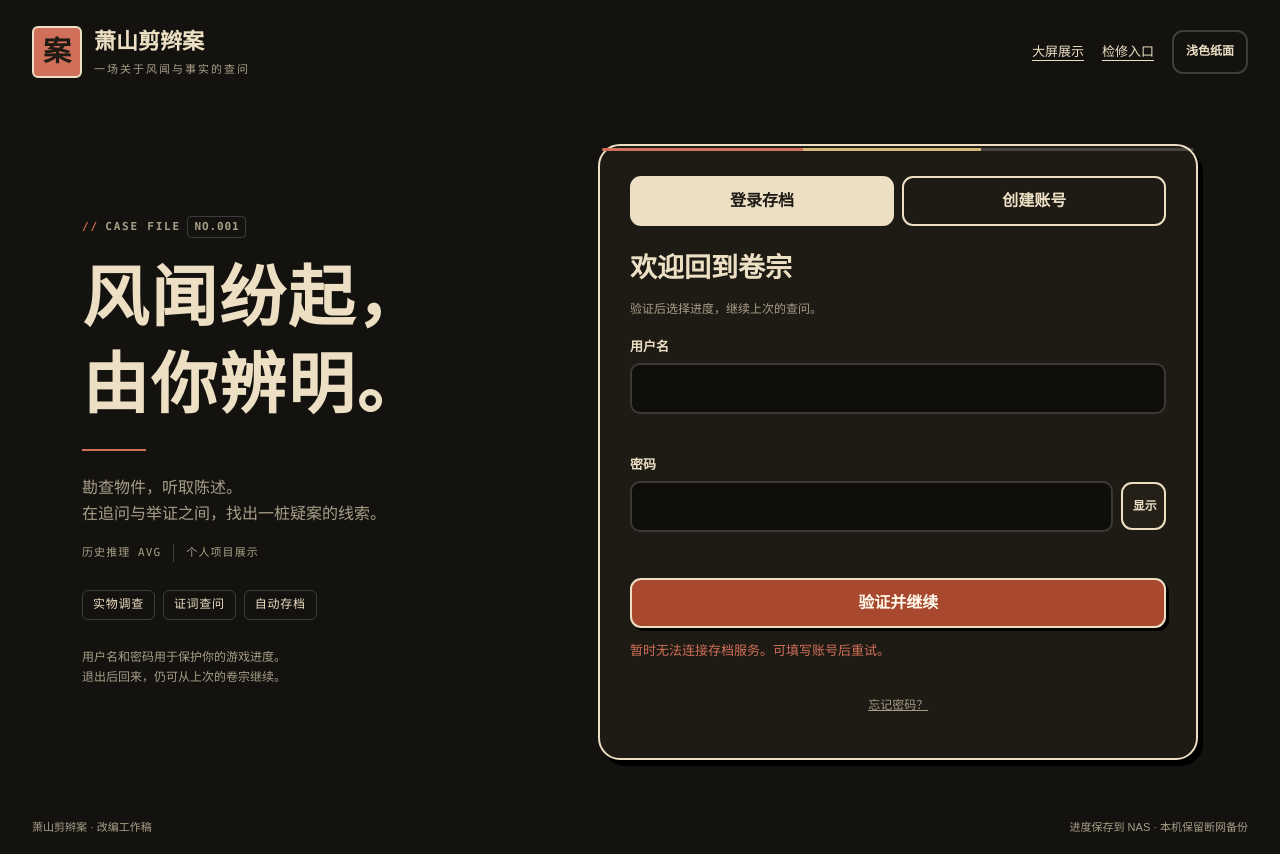
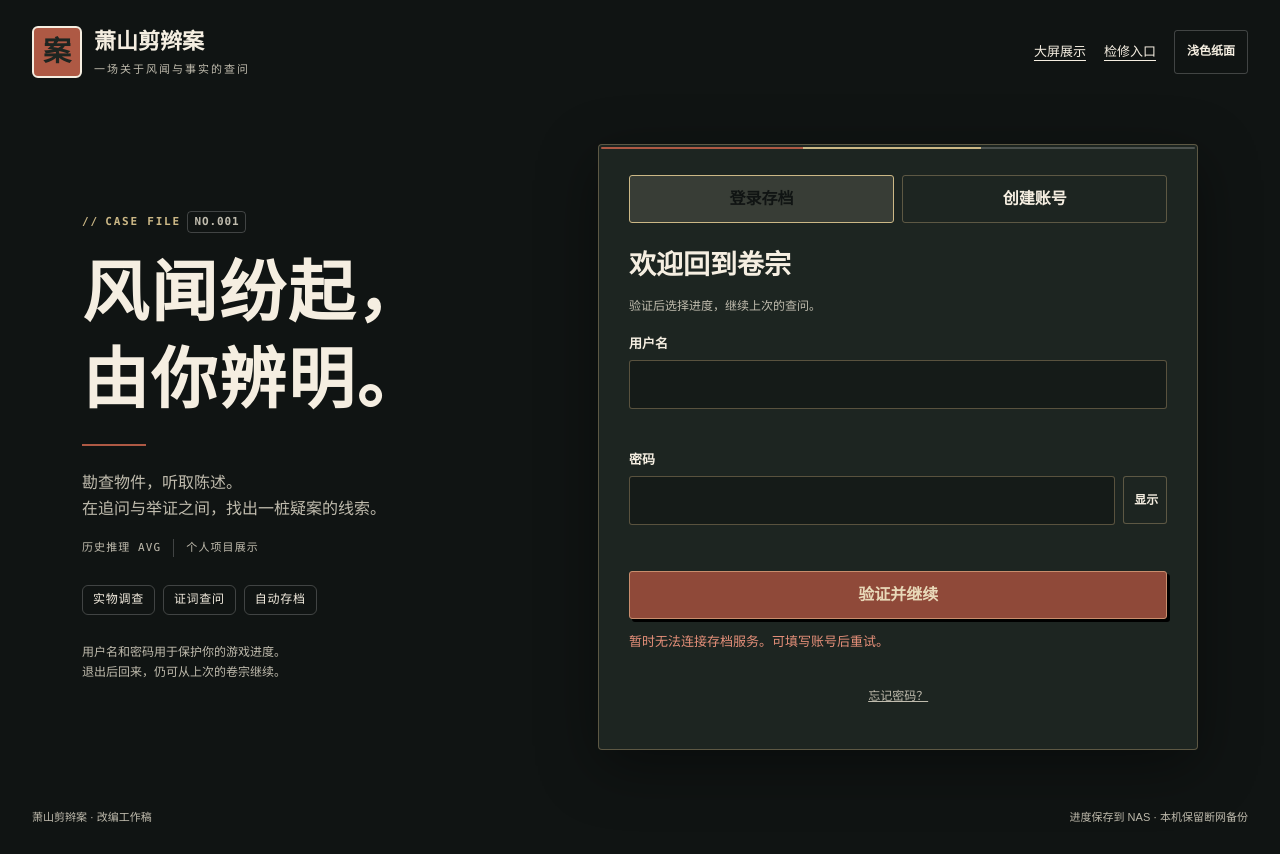
Before and after one commit to hongxiaoshui75-lab/Project_JiaoHun, a website with bundled scripts: page 04_Code/web/lobby.html in a window 1280 px wide. Both pictures are taken after a click on the button "深色卷宗". Built offline with nearby package versions, Linux system fonts and the light colour scheme; no server answers.

Commit message:
入场页深色对齐游戏内卷宗：同一套色，同一套边框语言
深色不再是"另一种红另一种黑"：token 直接采用 play 页 style.css 的值
（底 #101413、面板 #1d2521、正文 #f5eee1、淡米 #e8d8b8、细线 #ffffff35、
朱红 #ae5944、金 #ccb886）；几何从 2px 墨边 + 11–22px 圆角 + 硬偏移阴影，
改为游戏的 1px 细金线 #bda67966 + 3–4px 直角 + 0 16px 60px 软阴影，
hover 不再抬起，缓动统一 cubic-bezier(.2,.8,.3,1)。浅色保留厚边纸档（封面感）。

深色只留一份真值：删掉 @media(prefers-color-scheme:dark){html[data-theme=auto]} 兜底——
theme.js 在 <head> 就把 auto 解成具体值，两份并存迟早漂移。

照游戏的分工用色，而不是只照抄色号：朱红在游戏里用来画边线与色块，小字用金与纸色。
深色下眉标改金、状态行改暖红，实测由 3.22–3.81:1 提到 4.7:1 以上；
选中页签从整块亮米底改为游戏的 #e8d8b822 金洗底 + 金描边。

实测（28 个状态：四页 × 深浅 × 1440/1920/390/360，含登录/错误/关卡/迁移/恢复码/检修台/大屏）：
对比度全部 ≥4.5:1（深色最低 4.7 为主按钮），横向溢出全部 ≤0；
小于 44px 的控件集合与基线 733bc2b 逐项相同，未引入触控回归。
node --test 98/98。

顺带修掉一个测量陷阱：QA 预览服务随会话中断而死时页面渲染为空白，
旧脚本把"零探针"当成"零问题"。现已加断言：title/probes/bodyBg 缺失即判失败。

```diff
--- a/04_Code/web/lobby.css
+++ b/04_Code/web/lobby.css
@@ -19,13 +19,27 @@ button{min-width:44px}
    深浅由 html[data-theme] 决定，只有这四页加载 theme.js；游戏内 play 页用 style.css，本就是墨底，不在这里。 */
 :root{--snap:cubic-bezier(.16,1,.3,1);--mech:cubic-bezier(.7,0,.2,1);--mono:ui-monospace,SFMono-Regular,Menlo,Consolas,"Liberation Mono",monospace;--btn:#fffcf3;--field:#fff;--card:#f6ecd1;--hover:#eee2c9;--error:#9b3021;--edge:#302e29;--on-accent:#fff9ed;--accent-fill:#a44836;--chip:#e8ddc5;--chip-active:#eaddc4}
 html[data-theme=light]{color-scheme:light}
-/* 深色 token 写两份且必须同值：auto 跟随系统偏好，dark 是页面上手动选的结果。
-   深色里朱红拆成两个值：--accent 要够亮才能在墨底上读（状态文字、印章、细线），
-   --accent-fill 要够深才能托住米色按钮字（一个值同时满足两端做不到，实测 3.68:1 不合格）。 */
-html[data-theme=dark]{color-scheme:dark;background:var(--paper);--paper:#14120f;--cream:#1e1a14;--ink:#ecdfc4;--muted:#a89e88;--line:#ffffff2e;--accent:#d1705a;--accent-fill:#a8492f;--gold:#d4b878;--shadow:5px 6px 0 #000;--btn:#241f17;--field:#100e0b;--card:#241f17;--hover:#302a20;--error:#e89a86;--edge:#000;--on-accent:#fff6e8;--chip:#241f17;--chip-active:#2e281e}
-@media(prefers-color-scheme:dark){
-  html[data-theme=auto]{color-scheme:dark;background:var(--paper);--paper:#14120f;--cream:#1e1a14;--ink:#ecdfc4;--muted:#a89e88;--line:#ffffff2e;--accent:#d1705a;--accent-fill:#a8492f;--gold:#d4b878;--shadow:5px 6px 0 #000;--btn:#241f17;--field:#100e0b;--card:#241f17;--hover:#302a20;--error:#e89a86;--edge:#000;--on-accent:#fff6e8;--chip:#241f17;--chip-active:#2e281e}
-}
+/* 深色只有一处真值：html[data-theme=dark]。theme.js 在 <head> 里就把 auto 解成 light|dark，
+   而这几页没有 JS 本来就没有表单，所以不再写第二份 @media(prefers-color-scheme:dark) 兜底（两份迟早会漂移）。
+   深色 token 直接采用游戏内 style.css 的值：入场页在深色下就是"灯下的卷宗"，与 play 页同一套色与同一套边框语言。
+   朱红仍拆两值：--accent 够亮供墨底文字与细线，--accent-fill 够深托米色按钮字（单值实测 3.68:1 不合格）。 */
+html[data-theme=dark]{color-scheme:dark;background:var(--paper);--paper:#101413;--cream:#1d2521;--ink:#f5eee1;--muted:#c0bcae;--line:#ffffff35;--accent:#ae5944;--accent-fill:#8f4939;--gold:#ccb886;--hair:#bda67966;--shadow:0 16px 60px #0006;--btn:#1d2521;--field:#151b18;--card:#1d2521;--hover:#2a332e;--error:#e6907a;--edge:#000;--on-accent:#e8d8b8;--chip:#242e29;--chip-active:#2b3733;--ease:cubic-bezier(.2,.8,.3,1)}
+/* 深色的几何：游戏的 1px 细金线、3–4px 直角、软大阴影、不抬起的 hover。浅色保留厚边纸档（封面感）。 */
+html[data-theme=dark] button,html[data-theme=dark] .form-field input,html[data-theme=dark] .account-search input{border-width:1px;border-color:var(--hair)}
+html[data-theme=dark] button{border-radius:3px}html[data-theme=dark] .form-field input,html[data-theme=dark] .account-search input{border-radius:3px}
+html[data-theme=dark] .entry-card{border:1px solid var(--hair);border-radius:4px;box-shadow:var(--shadow)}
+html[data-theme=dark] .inspect-card,html[data-theme=dark] .level-card,html[data-theme=dark] .migration-card,html[data-theme=dark] .room-row,html[data-theme=dark] .screen-qr{border-width:1px;border-color:var(--hair)}
+html[data-theme=dark] .inspect-card,html[data-theme=dark] .level-card{border-radius:4px}html[data-theme=dark] .migration-card{border-radius:3px}
+html[data-theme=dark] button.primary{border-color:#c98d6d}
+html[data-theme=dark] button:hover{transform:none}
+html[data-theme=dark] .entry-card::before{height:2px}
+/* 游戏里朱红是拿画边线与色块的，小字用金与纸色。照这个分工：深色下眉标与状态行不再用朱红作文字，
+   否则实测 3.22–3.81:1 不合格（浅色保持原样，纸底上朱红够读）。 */
+html[data-theme=dark] .eyebrow,html[data-theme=dark] .eyebrow-mark{color:var(--gold)}
+html[data-theme=dark] .status{color:var(--error)}
+/* 游戏里的选中态是金色半透明洗底 + 金描边（.selected{background:#e8d8b825;border-color:var(--gold)}），
+   不是整块亮底；照抄过来，页签才像"在同一份卷宗里翻页"。 */
+html[data-theme=dark] .entry-tabs button.active{background:#e8d8b822;border-color:var(--gold);color:var(--paper)}
 /* 原规则里写死的浅色补成 token，深色下才不会白块压墨底。 */
 button{background:var(--btn)}button:hover{background:var(--hover)}
 button.primary{background:var(--accent-fill);color:var(--on-accent);box-shadow:3px 3px 0 var(--edge)}
```
Also changed, not shown: 04_Code/tests/ui-chrome.test.mjs (+21 -9 lines).
